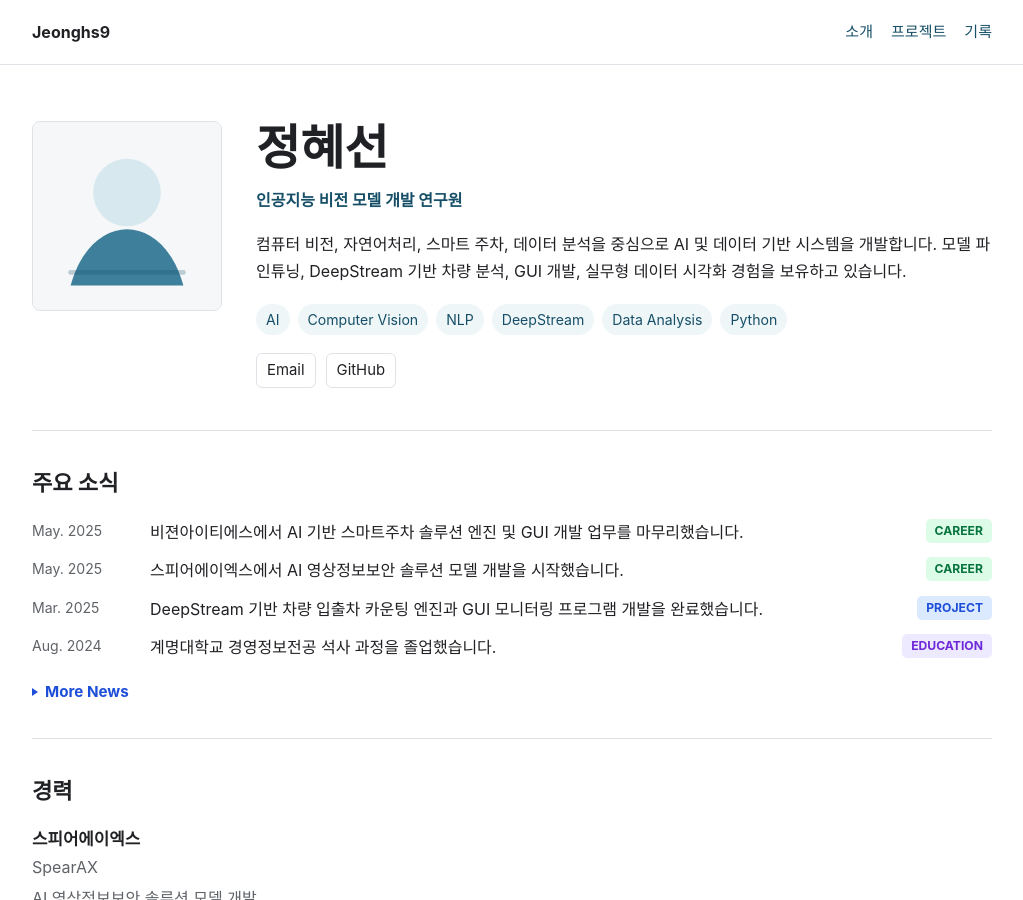
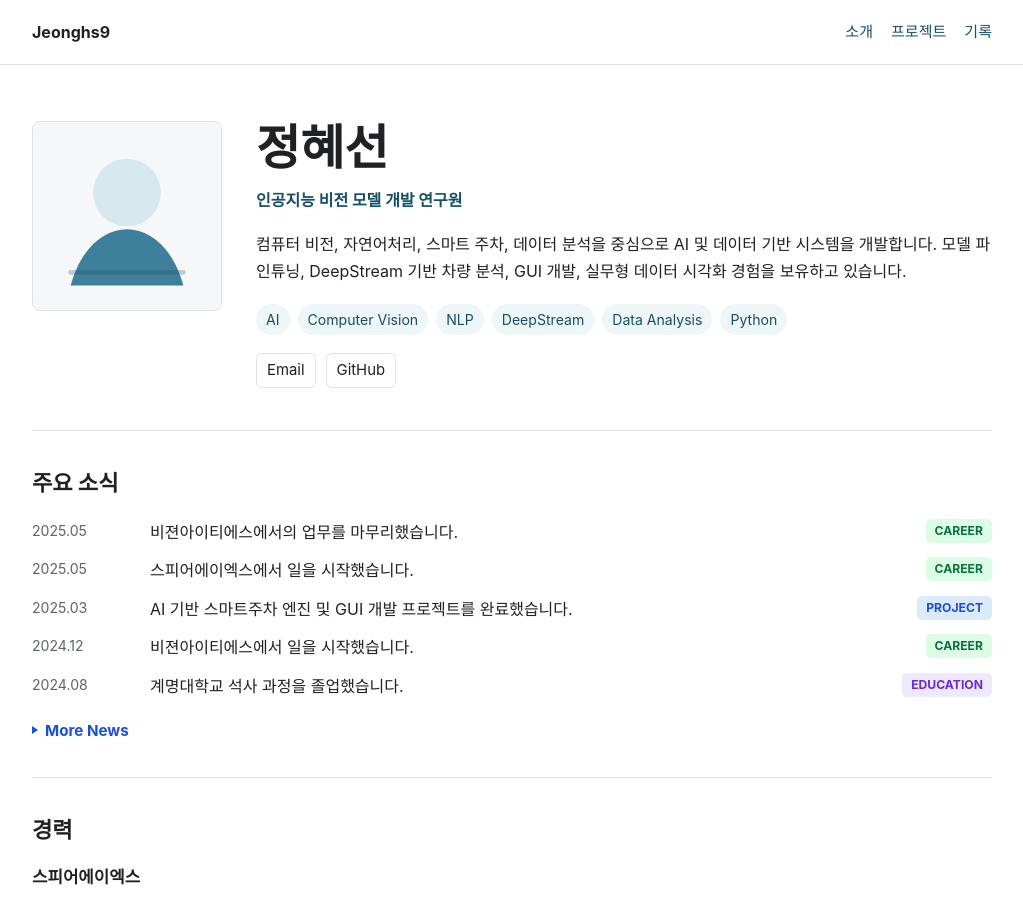
Before and after one commit to jeonghs9/jeonghs9.github.io, a Jekyll site: the page built from index.html, in a window 1280 px wide and 900 px high. Shown: the whole window, without its empty margins (128-1151 px from the left). Built offline with Jekyll 4.4.1, drawn with Linux system fonts in a browser that asks for light colours.

Commit message:
Simplify news timeline entries

```diff
--- a/_data/news.yml
+++ b/_data/news.yml
@@ -1,50 +1,75 @@
 - sort_date: "2025-05-01"
-  date: "May. 2025"
-  title_en: "Joined SpearAX to develop AI video information security solution models."
-  title_ko: "스피어에이엑스에서 AI 영상정보보안 솔루션 모델 개발을 시작했습니다."
+  date: "2025.05"
+  title_en: "Started working at SpearAX."
+  title_ko: "스피어에이엑스에서 일을 시작했습니다."
   category: "Career"
 - sort_date: "2025-05-01"
-  date: "May. 2025"
-  title_en: "Completed R&D work at Vision ITS on AI-based smart parking solution engines and GUI tooling."
-  title_ko: "비젼아이티에스에서 AI 기반 스마트주차 솔루션 엔진 및 GUI 개발 업무를 마무리했습니다."
+  date: "2025.05"
+  title_en: "Finished working at Vision ITS."
+  title_ko: "비젼아이티에스에서의 업무를 마무리했습니다."
   category: "Career"
 - sort_date: "2025-03-01"
-  date: "Mar. 2025"
-  title_en: "Completed a DeepStream-based vehicle entry and exit counting engine with GUI monitoring."
-  title_ko: "DeepStream 기반 차량 입출차 카운팅 엔진과 GUI 모니터링 프로그램 개발을 완료했습니다."
+  date: "2025.03"
+  title_en: "Completed the AI smart parking engine and GUI project."
+  title_ko: "AI 기반 스마트주차 엔진 및 GUI 개발 프로젝트를 완료했습니다."
   category: "Project"
+- sort_date: "2024-12-01"
+  date: "2024.12"
+  title_en: "Started working at Vision ITS."
+  title_ko: "비젼아이티에스에서 일을 시작했습니다."
+  category: "Career"
 - sort_date: "2024-08-01"
-  date: "Aug. 2024"
-  title_en: "Graduated from Keimyung University with an M.S. in Management Information Systems."
-  title_ko: "계명대학교 경영정보전공 석사 과정을 졸업했습니다."
+  date: "2024.08"
+  title_en: "Graduated from Keimyung University graduate school."
+  title_ko: "계명대학교 석사 과정을 졸업했습니다."
   category: "Education"
-- sort_date: "2022-08-01"
-  date: "Aug. 2022"
-  title_en: "Graduated from Keimyung University with a B.S. in Management Information Systems and a double major in Business Data Analytics."
-  title_ko: "계명대학교 경영정보학과 및 비즈니스 데이터분석 복수전공 학사 과정을 졸업했습니다."
-  category: "Education"
+- sort_date: "2023-07-01"
+  date: "2023.07"
+  title_en: "Started working again at Bigwave AI."
+  title_ko: "빅웨이브에이아이에서 다시 일을 시작했습니다."
+  category: "Career"
 - sort_date: "2023-05-01"
-  date: "May. 2023"
+  date: "2023.05"
   title_en: "Received Excellence Award using a traditional Korean ink painting dataset."
   title_ko: "한국 전통 수묵화 화풍별 제작 데이터셋 활용 공모전에서 우수상(2위)을 수상했습니다."
   category: "Award"
 - sort_date: "2022-11-01"
-  date: "Nov. 2022"
-  title_en: "Received Encouragement Award at the DIP Robot Motion Control Data Hackathon."
+  date: "2022.11"
+  title_en: "Received Encouragement Award at the DIP robot data hackathon."
   title_ko: "DIP 로봇 동작 제어 데이터 활용 해커톤 경진대회에서 장려상(3위)을 수상했습니다."
   category: "Award"
+- sort_date: "2022-09-01"
+  date: "2022.09"
+  title_en: "Entered Keimyung University graduate school."
+  title_ko: "계명대학교 석사 과정에 입학했습니다."
+  category: "Education"
+- sort_date: "2022-08-01"
+  date: "2022.08"
+  title_en: "Graduated from Keimyung University."
+  title_ko: "계명대학교 학사 과정을 졸업했습니다."
+  category: "Education"
 - sort_date: "2022-06-01"
-  date: "Jun. 2022"
-  title_en: "Received Encouragement Award at the ERP Implementation Idea Competition."
-  title_ko: "춘계통합학술대회 ERP 대학(원)생 ERP구현 아이디어 공모전에서 장려상(3위)을 수상했습니다."
+  date: "2022.06"
+  title_en: "Received Encouragement Award at the ERP implementation idea competition."
+  title_ko: "ERP 구현 아이디어 공모전에서 장려상(3위)을 수상했습니다."
   category: "Award"
 - sort_date: "2021-11-01"
-  date: "Nov. 2021"
-  title_en: "Received Environment Award at DACON AI-Test-Bed KOREA Industrial Intelligence Competition."
+  date: "2021.11"
+  title_en: "Received Environment Award at the DACON AI-Test-Bed KOREA competition."
   title_ko: "데이콘 AI-Test-Bed KOREA 산업지능화 경진대회에서 환경상(1위)을 수상했습니다."
   category: "Award"
+- sort_date: "2021-07-01"
+  date: "2021.07"
+  title_en: "Started working at Bigwave AI."
+  title_ko: "빅웨이브에이아이에서 일을 시작했습니다."
+  category: "Career"
 - sort_date: "2020-09-01"
-  date: "Sep. 2020"
+  date: "2020.09"
   title_en: "Received Excellence Award for a public big data practical project."
-  title_ko: "청년 인턴십 공공 빅데이터 실무 프로젝트에서 우수상(2위)을 수상했습니다."
+  title_ko: "공공 빅데이터 실무 프로젝트에서 우수상(2위)을 수상했습니다."
   category: "Award"
+- sort_date: "2018-03-01"
+  date: "2018.03"
+  title_en: "Entered Keimyung University."
+  title_ko: "계명대학교 학사 과정에 입학했습니다."
+  category: "Education"
```
